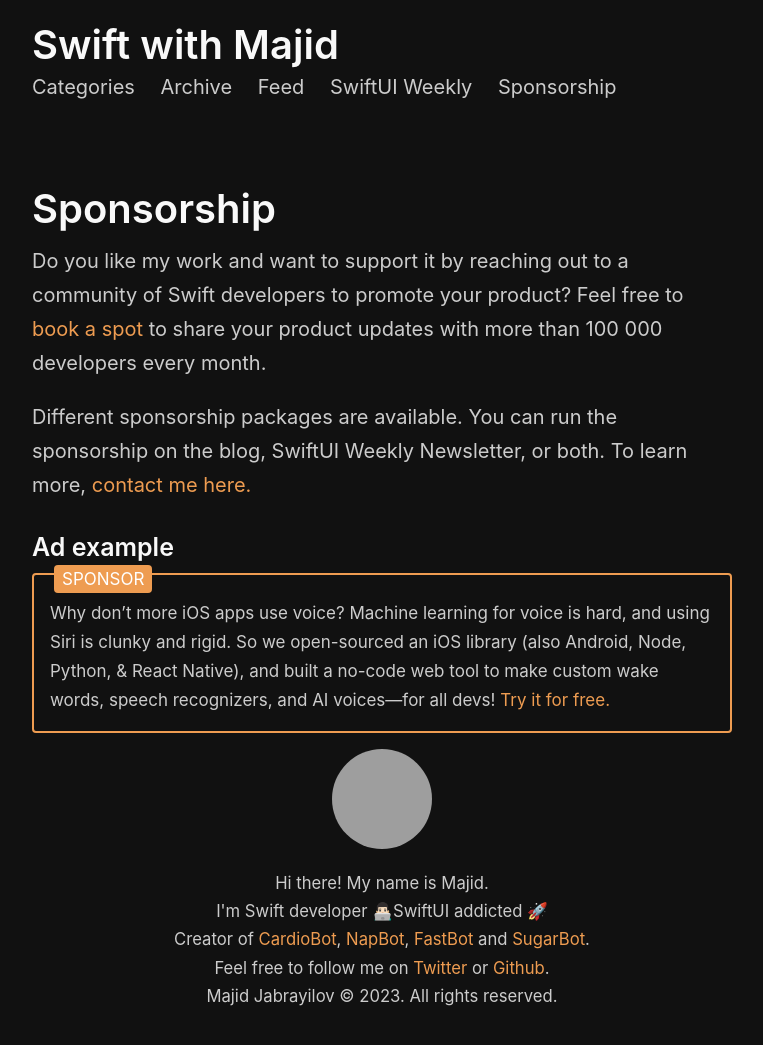
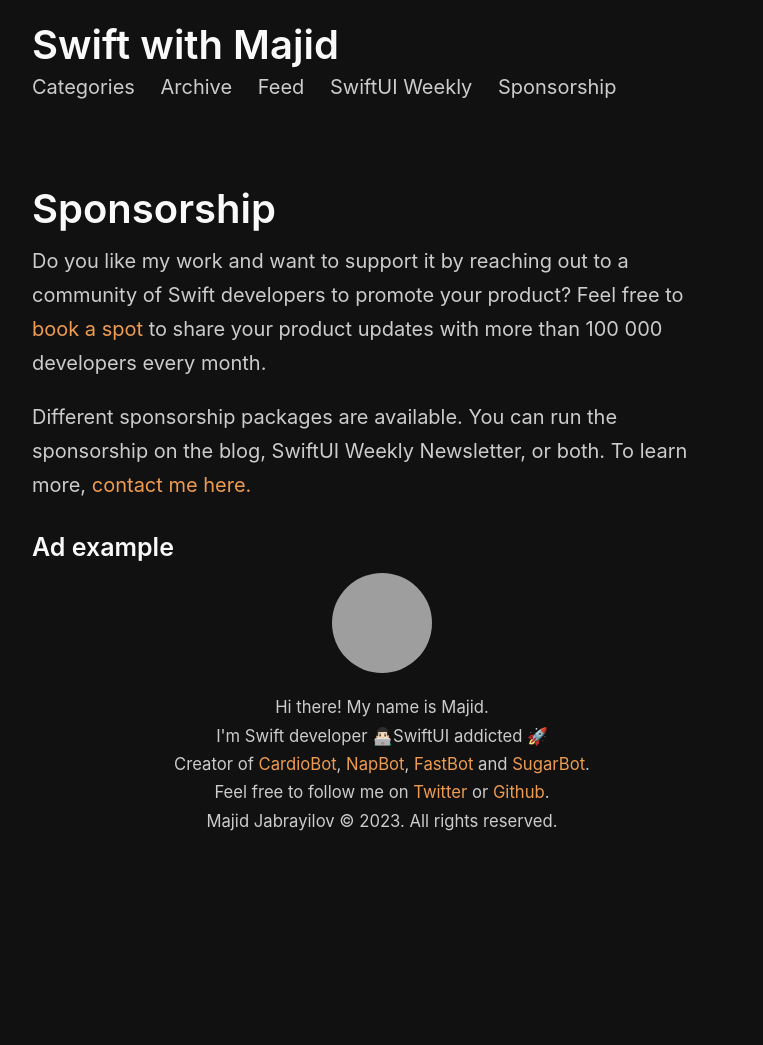
Before and after one commit to mecid/mecid.github.io, a Jekyll site: the page built from sponsorship.md, in a window 1280 px wide, cut to the strip 0-1050 px from the top of the page. Shown: the top 1045 px of the strip, without its empty margins (258-1021 px from the left). Built offline with Jekyll 4.4.1, drawn with Linux system fonts in a browser that asks for light colours; after the commit the page ends 900 px from its top, so only the background shows below that; grey boxes are pictures that could not be loaded.

Commit message:
ads disabled

```diff
--- a/_includes/ads.html
+++ b/_includes/ads.html
@@ -1,5 +1,5 @@
-<div class="ads">
-    <span>
-        Why don’t more iOS apps use voice? Machine learning for voice is hard, and using Siri is clunky and rigid. So we open-sourced an iOS library (also Android, Node, Python, & React Native), and built a no-code web tool to make custom wake words, speech recognizers, and AI voices—for all devs! <a href="https://www.spokestack.io/?utm_source=swiftui_weekly&utm_medium=email&utm_campaign=maker_launch_PAID">Try it for free.</a>
-    </span>
-</div>
+<!--<div class="ads">-->
+<!--    <span>-->
+<!--        Why don’t more iOS apps use voice? Machine learning for voice is hard, and using Siri is clunky and rigid. So we open-sourced an iOS library (also Android, Node, Python, & React Native), and built a no-code web tool to make custom wake words, speech recognizers, and AI voices—for all devs! <a href="https://www.spokestack.io/?utm_source=swiftui_weekly&utm_medium=email&utm_campaign=maker_launch_PAID">Try it for free.</a>-->
+<!--    </span>-->
+<!--</div>-->
```
